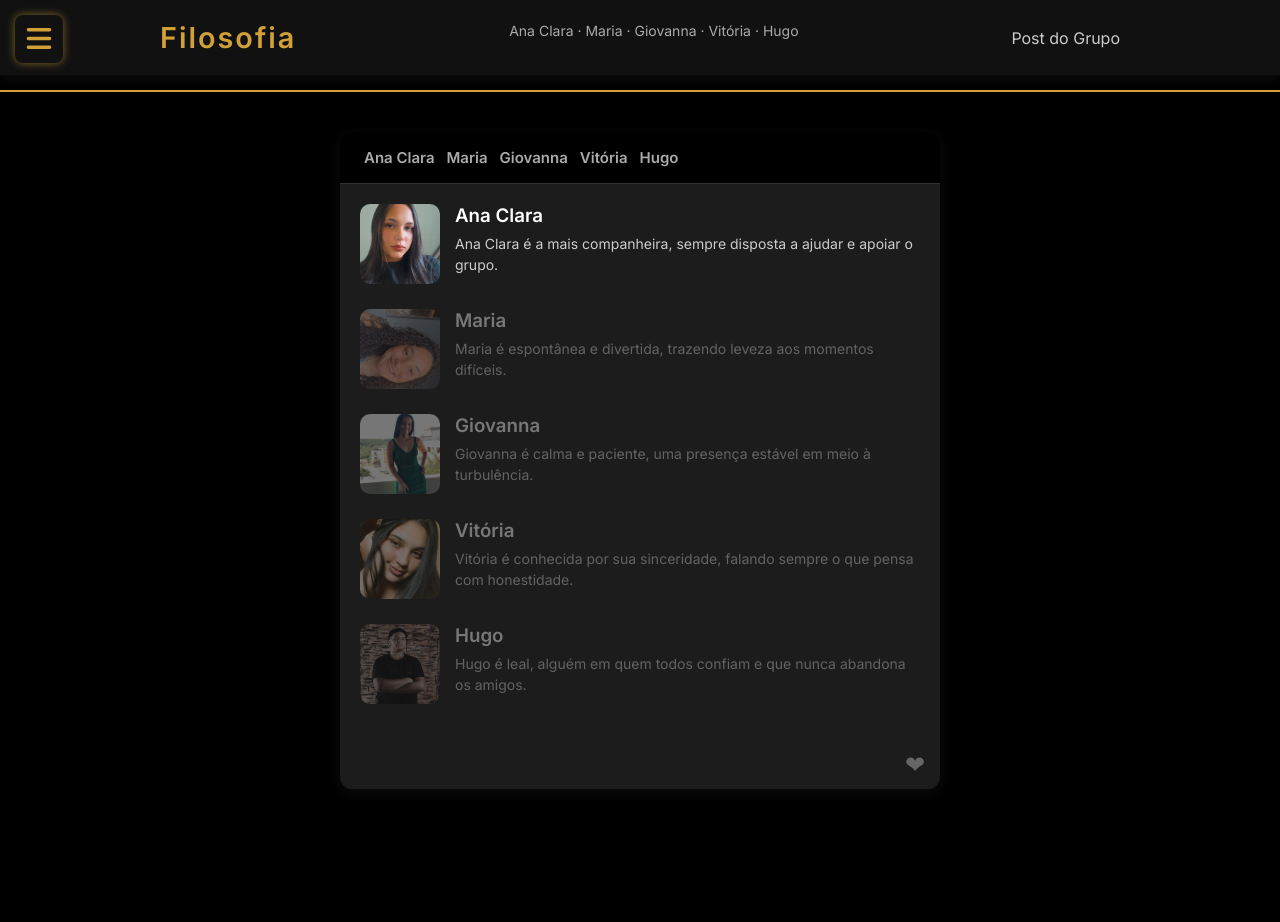
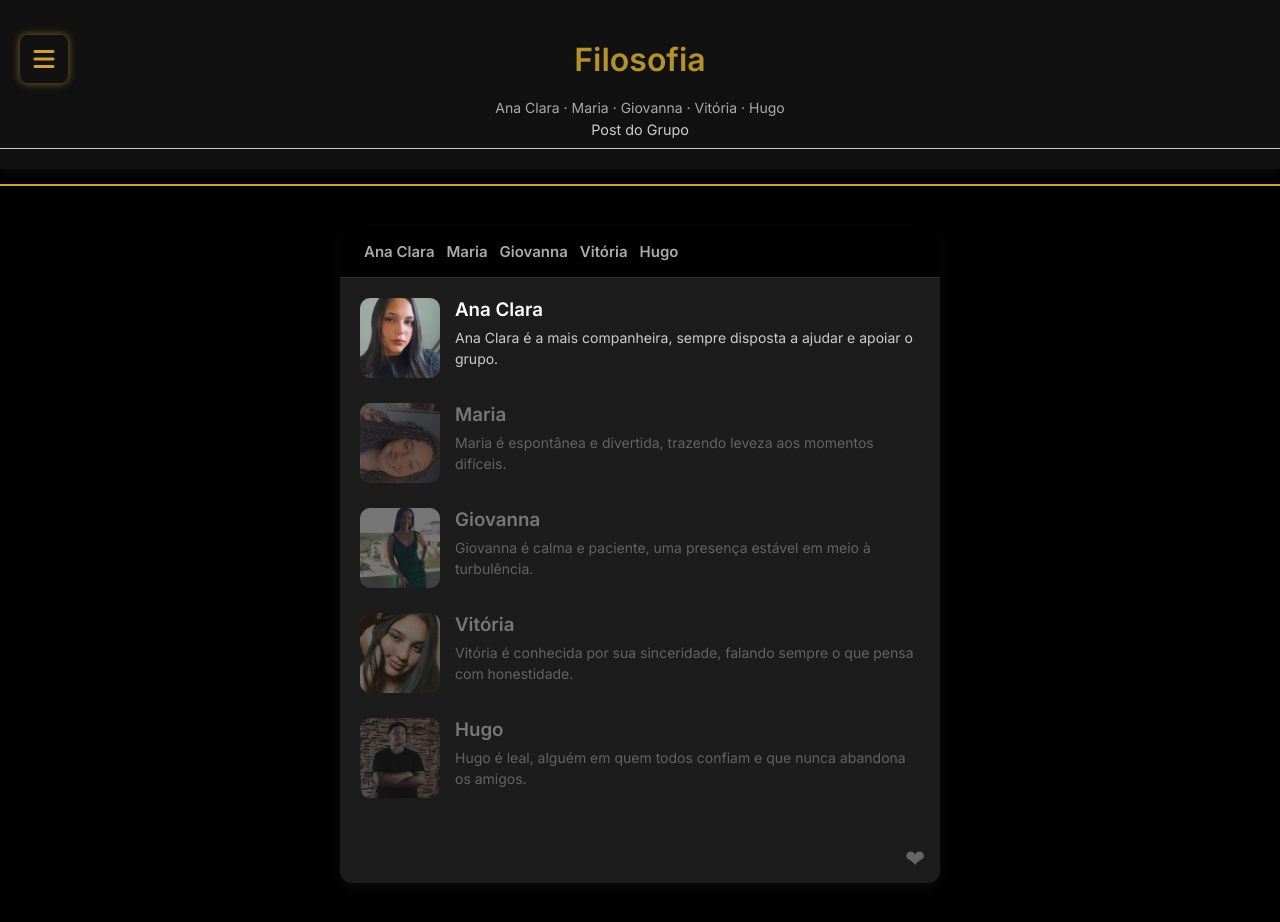
Before and after one commit to PierreZx/Filosofia_page, a website: page index.html in a window 1280 px wide. Before the commit the page ends 829 px from the top, so only its background shows below. Drawn offline with Linux system fonts and the light colour scheme; no server answers.

Commit message:
agora tudo pronto!

```diff
--- a/index.html
+++ b/index.html
@@ -33,16 +33,20 @@
   <div class="main-content" id="main-content">
     <nav class="navbar">
       <div class="navbar-container">
-        <h1 class="logo">Filosofia</h1>
         <button class="sidebar-toggle" onclick="toggleSidebar()" aria-label="Abrir menu lateral">
           <i class="fas fa-bars"></i>
         </button>
+
+        <h1 class="logo">Filosofia</h1>
+
+        <div class="content-below">
           <div class="integrantes">
             Ana Clara · Maria · Giovanna · Vitória · Hugo
           </div>
           <ul class="nav-links">
             <li><a href="#post-grupo">Post do Grupo</a></li>
           </ul>
+        </div>
       </div>
     </nav>
 
--- a/style.css
+++ b/style.css
@@ -37,31 +37,50 @@ body {
 }
 
 .navbar-container {
-  max-width: 1000px;
-  margin: auto;
-  padding: 0 20px;
-  display: flex; /* para alinhar elementos em linha */
-  align-items: center;
-  justify-content: space-between; /* separa o logo do botão/menu */
+  position: relative;
+  padding: 10px 20px;
+  border-bottom: 1px solid #ccc; /* só pra visualização */
+}
+
+/* Linha superior com botão e título */
+.navbar-container > button.sidebar-toggle {
+  position: absolute;
+  left: 20px;
+  top: 15px; /* ajuste conforme altura do navbar */
+  background: none;
+  border: none;
+  font-size: 1.5rem;
+  cursor: pointer;
+  z-index: 10;
 }
 
 .logo {
-  font-size: 1.8rem;
+  text-align: center;
+  font-size: 2rem; /* seu estilo anterior */
   font-weight: bold;
-  letter-spacing: 2px;
-  color: #d1a037;
   margin: 0;
+  padding: 10px 0;
+  user-select: none;
+  color: #b3922b;
+}
+
+.content-below {
+  margin-top: 10px;
+  text-align: center;
+  font-size: 0.9rem;
+  color: #555;
 }
 
 .integrantes {
   font-size: 0.875rem; /* 14px */
   color: #aaa;
-  margin-bottom: 15px;
+  margin-bottom: 5px;
 }
 
 .nav-links {
   list-style: none;
   padding: 0;
+  margin: 0;
   display: flex;
   justify-content: center;
   gap: 20px;
@@ -260,9 +279,9 @@ body {
 .sidebar-toggle {
   background: none;
   border: none;
-  color: #d1a037;
   font-size: 1.5rem;
   cursor: pointer;
+  z-index: 2; /* pra ficar acima do título se necessário */
 }
 
 .sidebar-links {
```
Lines whose indentation alone changed are shown as unchanged.
